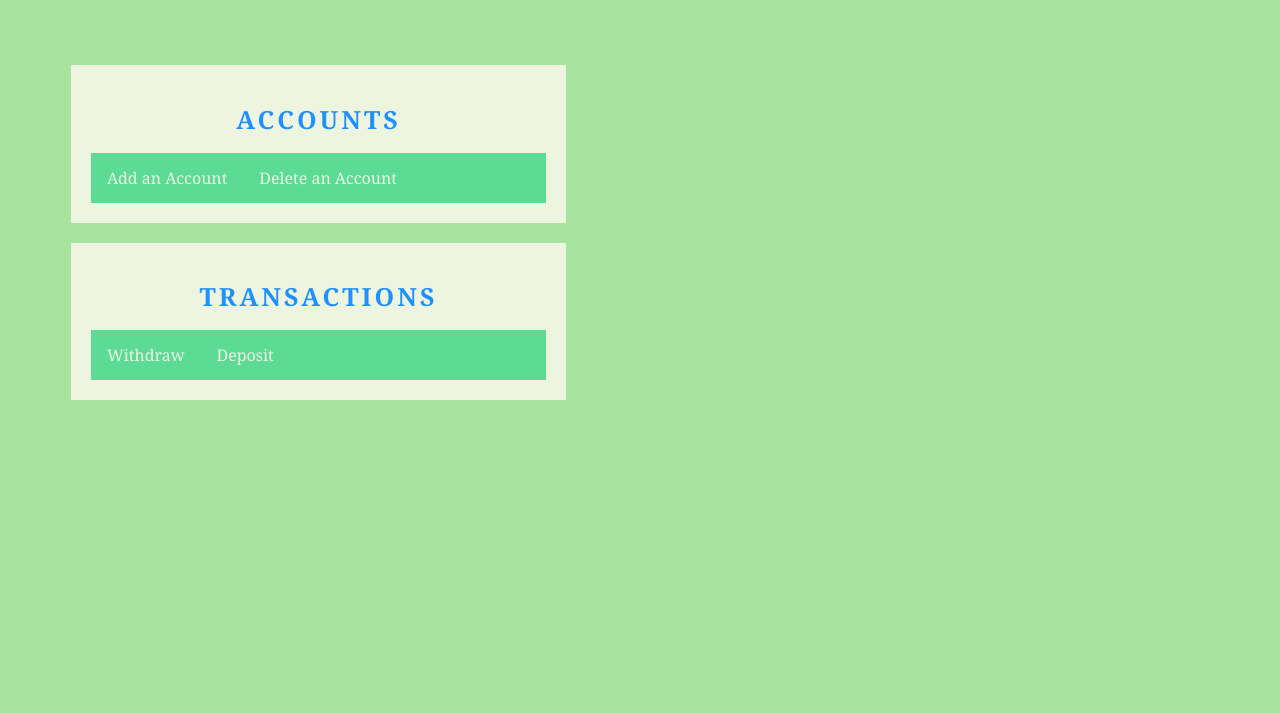
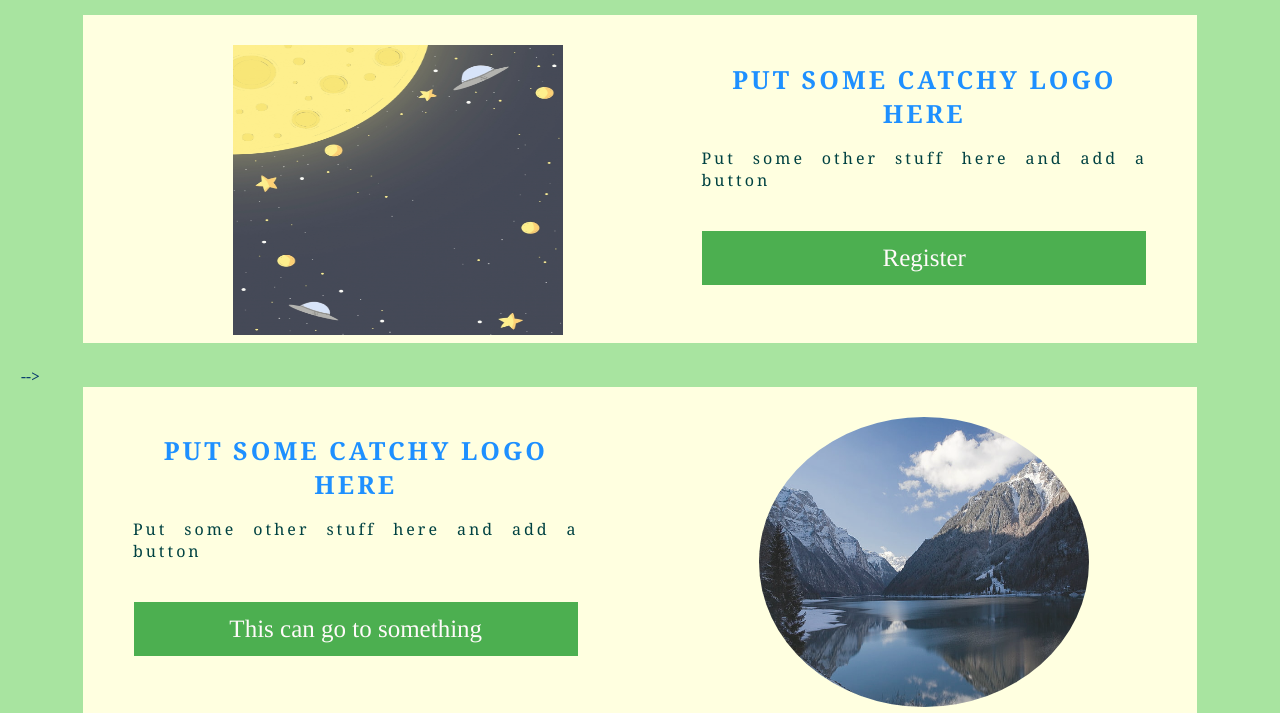
Before and after one commit to sabrinalugoa21/CMPE131PROJECT, a PHP site: page /homepage.php in a window 1280 px wide. Shown: the part 219-932 px from the top of the page. Before the commit the page ends 619 px from the top, so only its background shows below. Run offline with PHP 8.4, Linux system fonts and the light colour scheme.

Commit message:
reverted homepage mistakes

```diff
--- a/homepage.php
+++ b/homepage.php
@@ -35,7 +35,7 @@
       </div>
       <br>
 
-      <!-- <!Register>
+      <!Register>
       <div class = "section">
         <div class = "row">
           <div class="leftcolumn">
@@ -53,7 +53,6 @@
 
       <br> -->
 
-      <!-- <!something else>
       <div class = "section">
         <div class="row">
           <div class="leftcolumn">
@@ -67,9 +66,9 @@
             <img src="money.jpg" alt="Image 2" style="border-radius:50%">
           </div>
         </div>
-      </div> -->
+      </div>
 
-      <!-- <!Testemonials>
+       <!Testemonials>
       <br>
       <div class = "section">
         <br>
@@ -98,9 +97,9 @@
           <span class="dot" onclick="currentSlide(1)"></span>
           <span class="dot" onclick="currentSlide(2)"></span>
           <span class="dot" onclick="currentSlide(3)"></span>
-        </div> -->
+        </div>
 
-        <!-- <script>
+         <script>
           var slideIndex = 1;
           showSlides(slideIndex);
 
@@ -127,26 +126,9 @@
             slides[slideIndex-1].style.display = "block";
             dots[slideIndex-1].className += " active";
           }
-        </script> -->
+        </script>
 
-        <div class = "leftcolumn">
-                  <div class = "account">
-                        <h1> Accounts</h1>
-                        <div class="topnav2">
-                             <a href="add-account.php" style="float: left;">Add an Account</a>
-                             <a href="delete-account.php" style="float: left;">Delete an Account</a>
-                       </div>
-                  </div>
 
-                <div class = "account">
-                      <h1> Transactions</h1>
-                      <div class="topnav2">
-                           <a href="withdraw.php" style="float: left;">Withdraw</a>
-                            <a href="deposit.php" style="float: left;">Deposit</a>
-
-                     </div>
-                </div>
-            </div>
 
         <br>
       </div>
```
